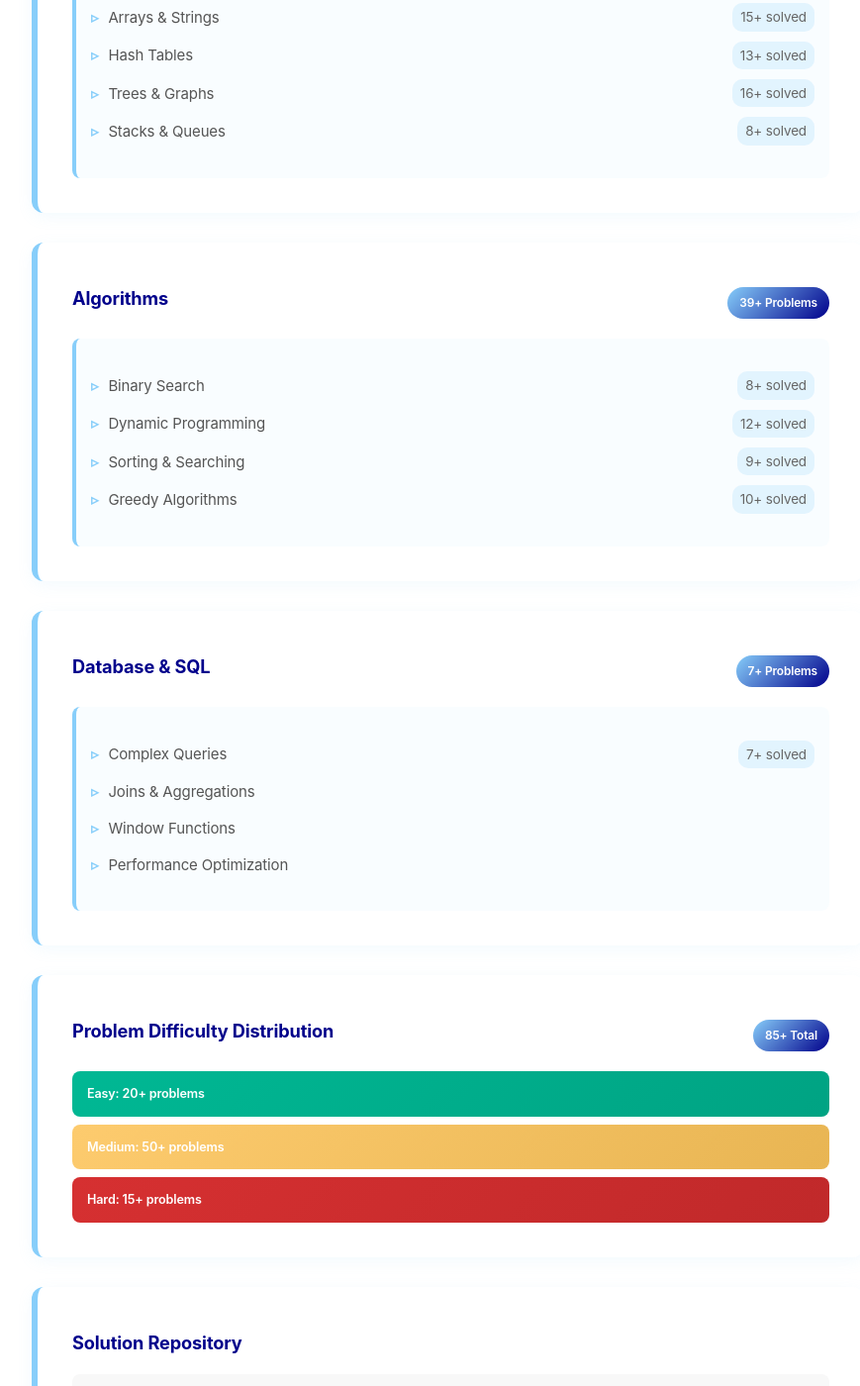
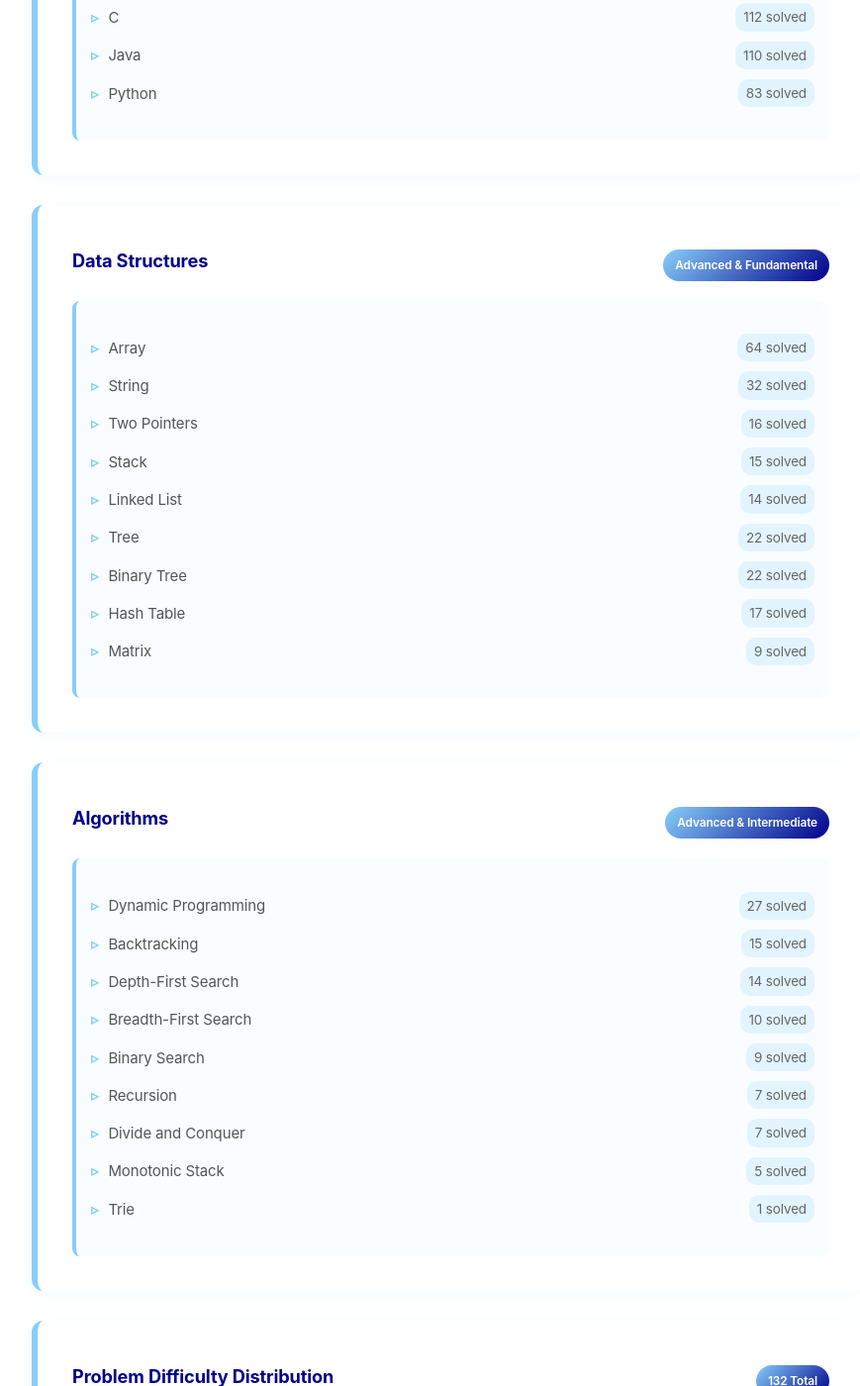
Before and after one commit to ArmanBehnam/ArmanBehnam.github.io, a Jekyll site: the page built from Programming/index.html, in a window 1280 px wide and 1400 px high, scrolled down 406 px. Shown: the whole window at 99% size, without its empty margins (195-1064 px from the left). Built offline with Jekyll 4.4.1, drawn with Linux system fonts in a browser that asks for light colours; some of the changed text lies outside the part shown.

Commit message:
Update Programming and Academic pages from Apr 2026 CV

```diff
--- a/Programming/index.html
+++ b/Programming/index.html
@@ -277,26 +277,69 @@ title: Programming Skills
 
         <div class="programming-item">
             <div class="category-header">
-                <h3 class="category-title">Data Structures</h3>
-                <div class="problem-badge">52+ Problems</div>
+                <h3 class="category-title">Languages</h3>
+                <div class="problem-badge">305 Problems</div>
             </div>
             <div class="skills-content">
                 <ul class="skill-list">
                     <li>
-                        <span class="skill-name">Arrays & Strings</span>
-                        <span class="skill-count">15+ solved</span>
+                        <span class="skill-name">C</span>
+                        <span class="skill-count">112 solved</span>
                     </li>
                     <li>
-                        <span class="skill-name">Hash Tables</span>
-                        <span class="skill-count">13+ solved</span>
+                        <span class="skill-name">Java</span>
+                        <span class="skill-count">110 solved</span>
                     </li>
                     <li>
-                        <span class="skill-name">Trees & Graphs</span>
-                        <span class="skill-count">16+ solved</span>
+                        <span class="skill-name">Python</span>
+                        <span class="skill-count">83 solved</span>
+                    </li>
+                </ul>
+            </div>
+        </div>
+
+        <div class="programming-item">
+            <div class="category-header">
+                <h3 class="category-title">Data Structures</h3>
+                <div class="problem-badge">Advanced & Fundamental</div>
+            </div>
+            <div class="skills-content">
+                <ul class="skill-list">
+                    <li>
+                        <span class="skill-name">Array</span>
+                        <span class="skill-count">64 solved</span>
                     </li>
                     <li>
-                        <span class="skill-name">Stacks & Queues</span>
-                        <span class="skill-count">8+ solved</span>
+                        <span class="skill-name">String</span>
+                        <span class="skill-count">32 solved</span>
+                    </li>
+                    <li>
+                        <span class="skill-name">Two Pointers</span>
+                        <span class="skill-count">16 solved</span>
+                    </li>
+                    <li>
+                        <span class="skill-name">Stack</span>
+                        <span class="skill-count">15 solved</span>
+                    </li>
+                    <li>
+                        <span class="skill-name">Linked List</span>
+                        <span class="skill-count">14 solved</span>
+                    </li>
+                    <li>
+                        <span class="skill-name">Tree</span>
+                        <span class="skill-count">22 solved</span>
+                    </li>
+                    <li>
+                        <span class="skill-name">Binary Tree</span>
+                        <span class="skill-count">22 solved</span>
+                    </li>
+                    <li>
+                        <span class="skill-name">Hash Table</span>
+                        <span class="skill-count">17 solved</span>
+                    </li>
+                    <li>
+                        <span class="skill-name">Matrix</span>
+                        <span class="skill-count">9 solved</span>
                     </li>
                 </ul>
             </div>
@@ -305,49 +348,45 @@ title: Programming Skills
         <div class="programming-item">
             <div class="category-header">
                 <h3 class="category-title">Algorithms</h3>
-                <div class="problem-badge">39+ Problems</div>
+                <div class="problem-badge">Advanced & Intermediate</div>
             </div>
             <div class="skills-content">
                 <ul class="skill-list">
                     <li>
-                        <span class="skill-name">Binary Search</span>
-                        <span class="skill-count">8+ solved</span>
+                        <span class="skill-name">Dynamic Programming</span>
+                        <span class="skill-count">27 solved</span>
                     </li>
                     <li>
-                        <span class="skill-name">Dynamic Programming</span>
-                        <span class="skill-count">12+ solved</span>
+                        <span class="skill-name">Backtracking</span>
+                        <span class="skill-count">15 solved</span>
                     </li>
                     <li>
-                        <span class="skill-name">Sorting & Searching</span>
-                        <span class="skill-count">9+ solved</span>
+                        <span class="skill-name">Depth-First Search</span>
+                        <span class="skill-count">14 solved</span>
                     </li>
                     <li>
-                        <span class="skill-name">Greedy Algorithms</span>
-                        <span class="skill-count">10+ solved</span>
-                    </li>
-                </ul>
-            </div>
-        </div>
-
-        <div class="programming-item">
-            <div class="category-header">
-                <h3 class="category-title">Database & SQL</h3>
-                <div class="problem-badge">7+ Problems</div>
-            </div>
-            <div class="skills-content">
-                <ul class="skill-list">
-                    <li>
-                        <span class="skill-name">Complex Queries</span>
-                        <span class="skill-count">7+ solved</span>
+                        <span class="skill-name">Breadth-First Search</span>
+                        <span class="skill-count">10 solved</span>
                     </li>
                     <li>
-                        <span class="skill-name">Joins & Aggregations</span>
+                        <span class="skill-name">Binary Search</span>
+                        <span class="skill-count">9 solved</span>
                     </li>
                     <li>
-                        <span class="skill-name">Window Functions</span>
+                        <span class="skill-name">Recursion</span>
+                        <span class="skill-count">7 solved</span>
                     </li>
                     <li>
-                        <span class="skill-name">Performance Optimization</span>
+                        <span class="skill-name">Divide and Conquer</span>
+                        <span class="skill-count">7 solved</span>
+                    </li>
+                    <li>
+                        <span class="skill-name">Monotonic Stack</span>
+                        <span class="skill-count">5 solved</span>
+                    </li>
+                    <li>
+                        <span class="skill-name">Trie</span>
+                        <span class="skill-count">1 solved</span>
                     </li>
                 </ul>
             </div>
@@ -356,13 +395,13 @@ title: Programming Skills
         <div class="programming-item">
             <div class="category-header">
                 <h3 class="category-title">Problem Difficulty Distribution</h3>
-                <div class="problem-badge">85+ Total</div>
+                <div class="problem-badge">132 Total</div>
             </div>
             <div class="difficulty-section">
                 <div class="difficulty-bars">
-                    <div class="difficulty-bar difficulty-easy">Easy: 20+ problems</div>
-                    <div class="difficulty-bar difficulty-medium">Medium: 50+ problems</div>
-                    <div class="difficulty-bar difficulty-hard">Hard: 15+ problems</div>
+                    <div class="difficulty-bar difficulty-easy">Easy: 36 problems</div>
+                    <div class="difficulty-bar difficulty-medium">Medium: 71 problems</div>
+                    <div class="difficulty-bar difficulty-hard">Hard: 25 problems</div>
                 </div>
             </div>
         </div>
```
Also changed, not shown: Academic/index.html (+71 -5 lines).
